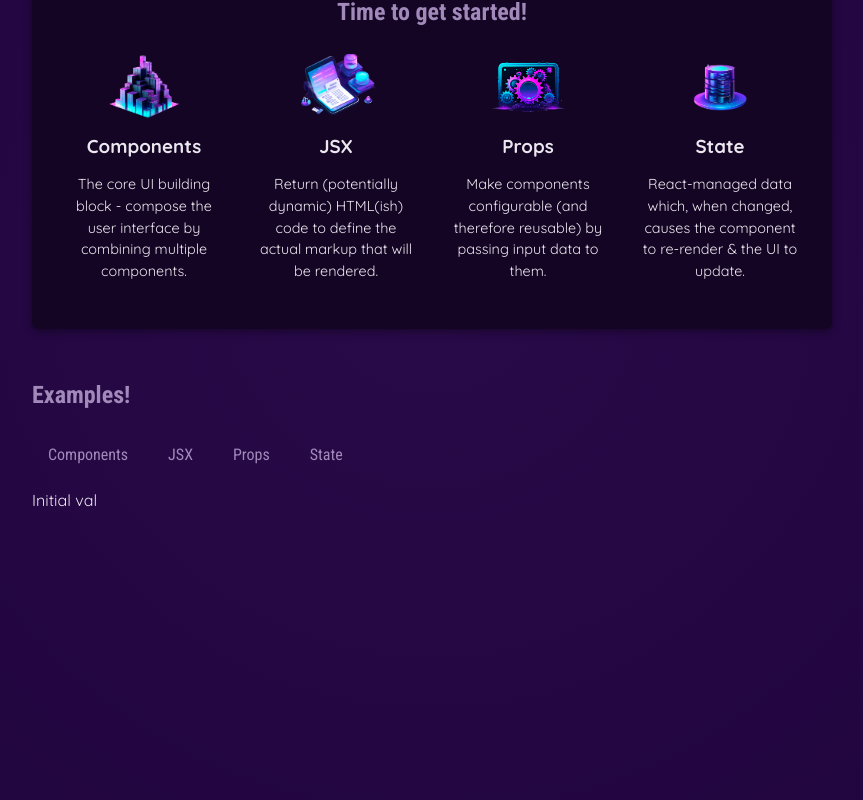
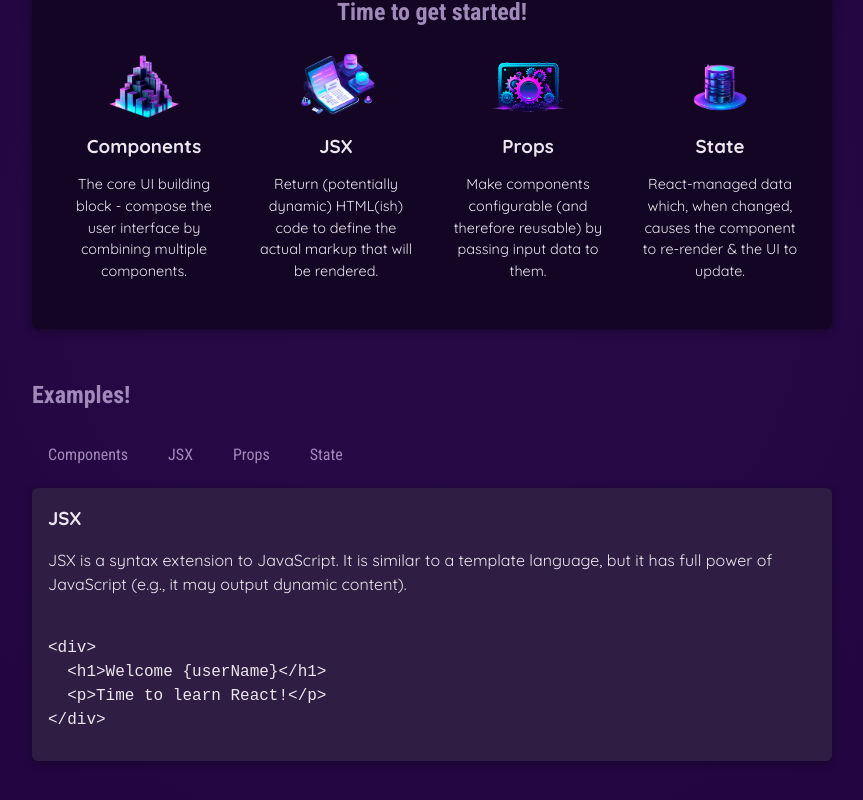
Before and after one commit to snapp1/31github, a React (Vite) app in the folder react-project/: page / in a window 1280 px wide. Shown: the part 370-1170 px from the top of the page, without its empty margins (208-1071 px from the left). Built offline with nearby package versions, Linux system fonts and the light colour scheme.

Commit message:
set content for button

```diff
--- a/react-project/src/App.jsx
+++ b/react-project/src/App.jsx
@@ -3,20 +3,13 @@
 import {CoreConcept} from "./components/CoreConcept.jsx"
 import TabButton from "./components/TabButton.jsx"
 import { useState } from "react";
+import { EXAMPLES } from "./data.js";
 
 function App() {
-  const [val, setVal] = useState("Initial val");
+  const [val, setVal] = useState("jsx");
 
   function clickHandler(type){
-    if(type === 0){
-      setVal("Hoh!")
-    }else if(type === 1){
-      setVal("Hah!")
-    }else if(type === 2){
-      setVal("Heh!")
-    }else if(type === 3){
-      setVal("Hyh!")
-    }
+    setVal(type)
   }
   return (
     <div>
@@ -34,12 +27,20 @@
         <section id="examples">
           <h2>Examples!</h2>
           <menu>
-            <TabButton clickHandler={() => clickHandler(0)}>Components</TabButton>
-            <TabButton clickHandler={() => clickHandler(1)}>JSX</TabButton>
-            <TabButton clickHandler={() => clickHandler(2)}>Props</TabButton>
-            <TabButton clickHandler={() => clickHandler(3)}>State</TabButton>
+            <TabButton clickHandler={() => clickHandler("components")}>Components</TabButton>
+            <TabButton clickHandler={() => clickHandler("jsx")}>JSX</TabButton>
+            <TabButton clickHandler={() => clickHandler("props")}>Props</TabButton>
+            <TabButton clickHandler={() => clickHandler("state")}>State</TabButton>
           </menu>
-          {val}
+          <div id="tab-content">
+            <h3>{EXAMPLES[val].title}</h3>
+            <p>{EXAMPLES[val].description}</p>
+            <pre>
+              <code>
+                {EXAMPLES[val].code}
+              </code>
+            </pre>
+          </div>
         </section>
       </main>
     </div>
--- a/react-project/src/data.js
+++ b/react-project/src/data.js
@@ -29,3 +29,54 @@
       'React-managed data which, when changed, causes the component to re-render & the UI to update.',
   },
 ];
+
+export const EXAMPLES = {
+  components: {
+    title: 'Components',
+    description:
+      'Components are the building blocks of React applications. A component is a self-contained module (HTML + optional CSS + JS) that renders some output.',
+    code: `
+function Welcome() {
+  return <h1>Hello, World!</h1>;
+}`,
+  },
+  jsx: {
+    title: 'JSX',
+    description:
+      'JSX is a syntax extension to JavaScript. It is similar to a template language, but it has full power of JavaScript (e.g., it may output dynamic content).',
+    code: `
+<div>
+  <h1>Welcome {userName}</h1>
+  <p>Time to learn React!</p>
+</div>`,
+  },
+  props: {
+    title: 'Props',
+    description:
+      'Components accept arbitrary inputs called props. They are like function arguments.',
+    code: `
+function Welcome(props) {
+  return <h1>Hello, {props.name}</h1>;
+}`,
+  },
+  state: {
+    title: 'State',
+    description:
+      'State allows React components to change their output over time in response to user actions, network responses, and anything else.',
+    code: `
+function Counter() {
+  const [isVisible, setIsVisible] = useState(false);
+
+  function handleClick() {
+    setIsVisible(true);
+  }
+
+  return (
+    <div>
+      <button onClick={handleClick}>Show Details</button>
+      {isVisible && <p>Amazing details!</p>}
+    </div>
+  );
+}`,
+  },
+};
```
